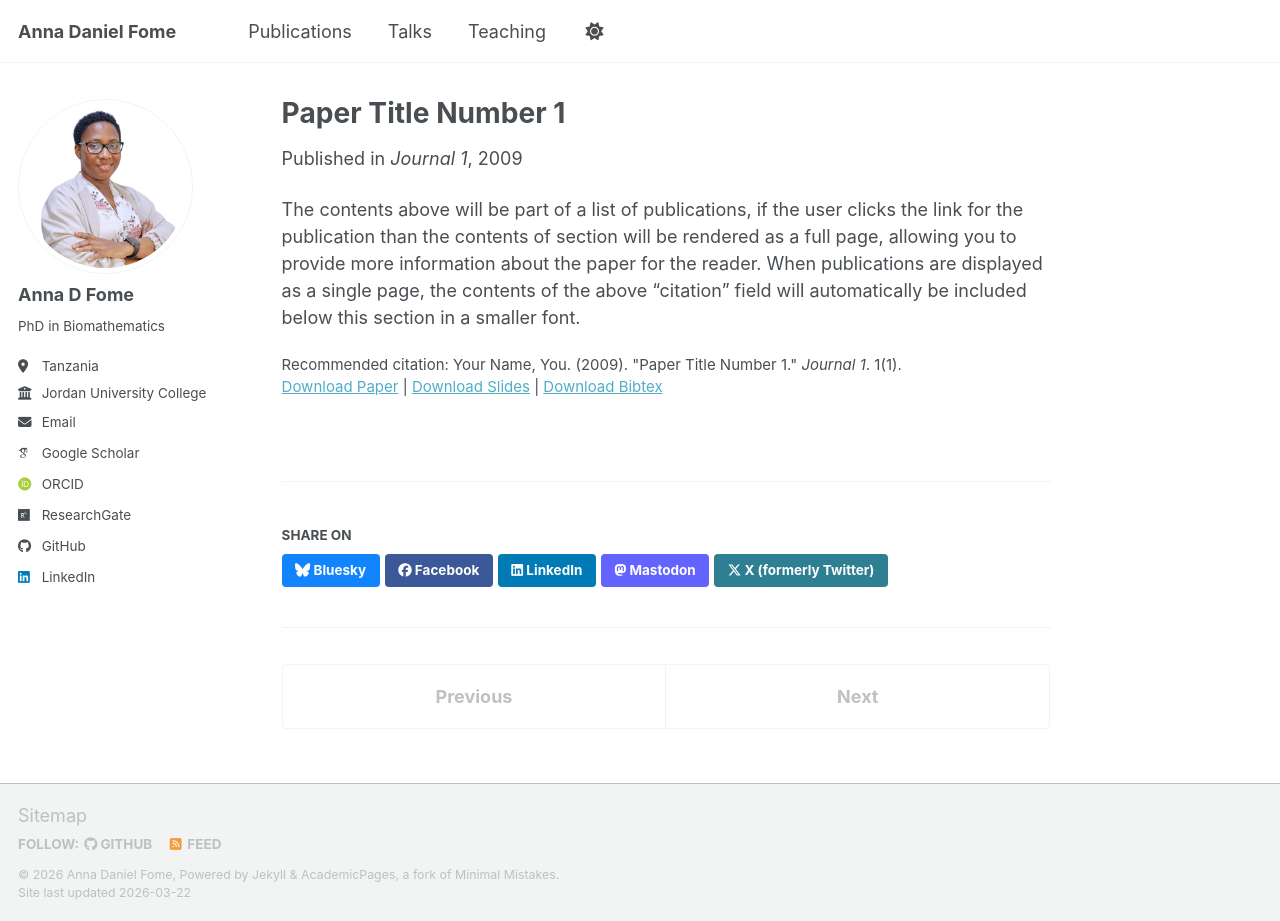
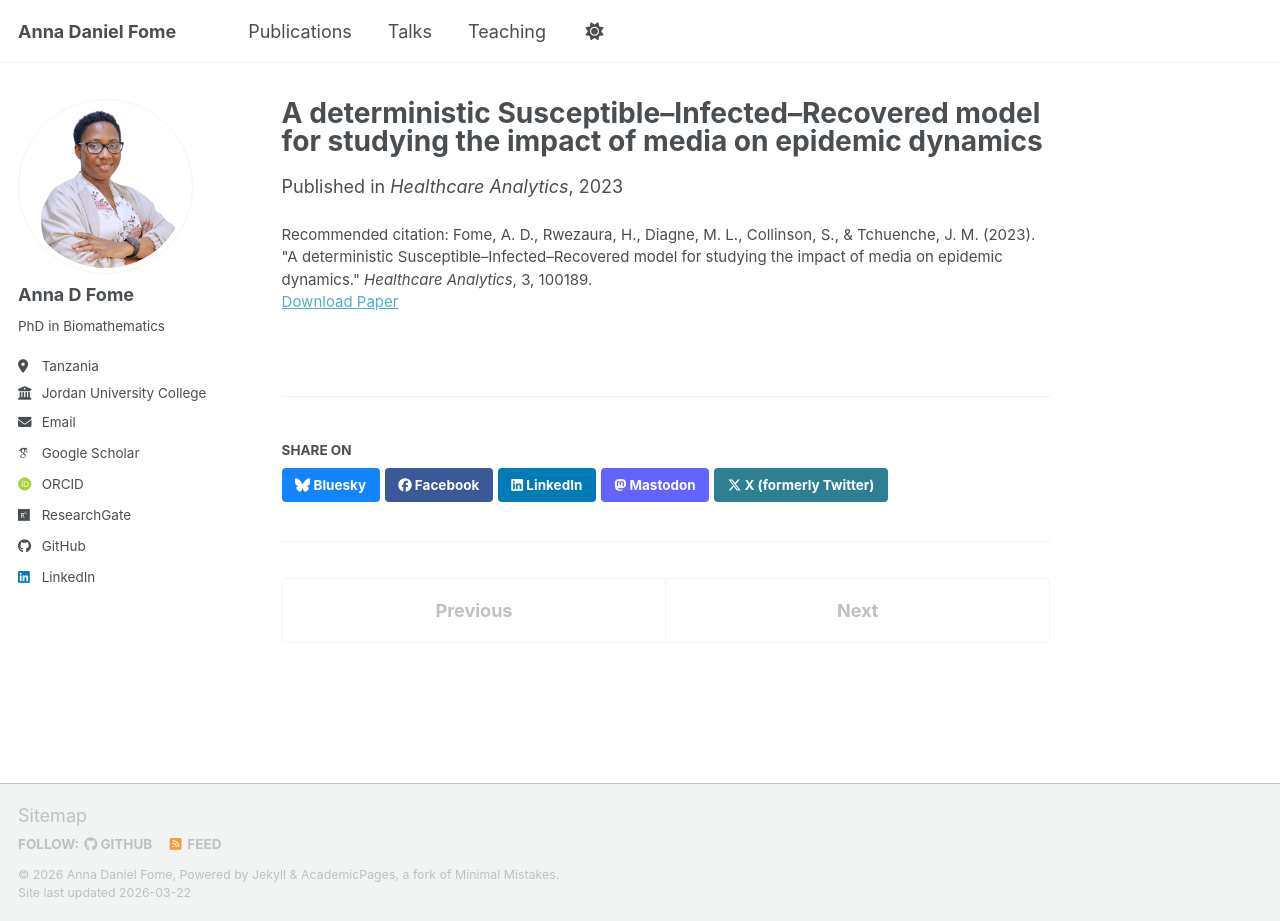
Before and after one commit to FomeA/FomeA.github.io, a Jekyll site: the page built from _publications/2009-10-01-paper-title-number-1.md, in a window 1280 px wide and 921 px high. Built offline with Jekyll 4.4.1, drawn with Linux system fonts in a browser that asks for light colours; some web fonts are replaced; a script bundle is joined from its source files by our own code; library files that are not in the unit come from our copies.

Commit message:
2023-01-01-media-sir-model.md

```diff
--- a/_publications/2009-10-01-paper-title-number-1.md
+++ b/_publications/2009-10-01-paper-title-number-1.md
@@ -1,14 +1,11 @@
 ---
-title: "Paper Title Number 1"
+title: "A deterministic Susceptible–Infected–Recovered model for studying the impact of media on epidemic dynamics"
 collection: publications
 category: manuscripts
-permalink: /publication/2009-10-01-paper-title-number-1
-excerpt: 'This paper is about the number 1. The number 2 is left for future work.'
-date: 2009-10-01
-venue: 'Journal 1'
-slidesurl: 'https://academicpages.github.io/files/slides1.pdf'
-paperurl: 'https://academicpages.github.io/files/paper1.pdf'
-bibtexurl: 'https://academicpages.github.io/files/bibtex1.bib'
-citation: 'Your Name, You. (2009). &quot;Paper Title Number 1.&quot; <i>Journal 1</i>. 1(1).'
+permalink: /publication/2023-media-sir-model
+excerpt: 'Deterministic SIR epidemic model incorporating media awareness effects on disease transmission dynamics.'
+date: 2023-01-01
+venue: 'Healthcare Analytics'
+paperurl: 'https://doi.org/10.1016/j.health.2023.100189'
+citation: 'Fome, A. D., Rwezaura, H., Diagne, M. L., Collinson, S., & Tchuenche, J. M. (2023). "A deterministic Susceptible–Infected–Recovered model for studying the impact of media on epidemic dynamics." <i>Healthcare Analytics</i>, 3, 100189.'
 ---
-The contents above will be part of a list of publications, if the user clicks the link for the publication than the contents of section will be rendered as a full page, allowing you to provide more information about the paper for the reader. When publications are displayed as a single page, the contents of the above "citation" field will automatically be included below this section in a smaller font.
```
